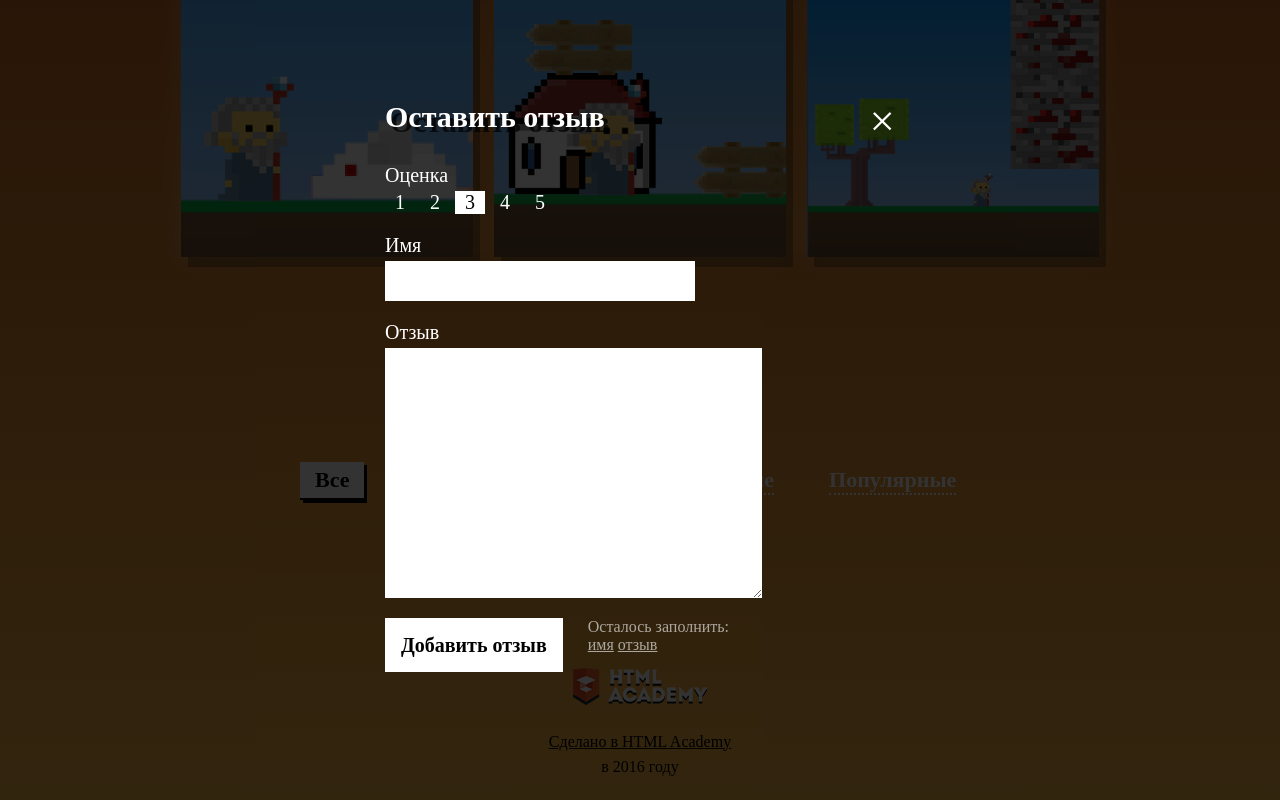
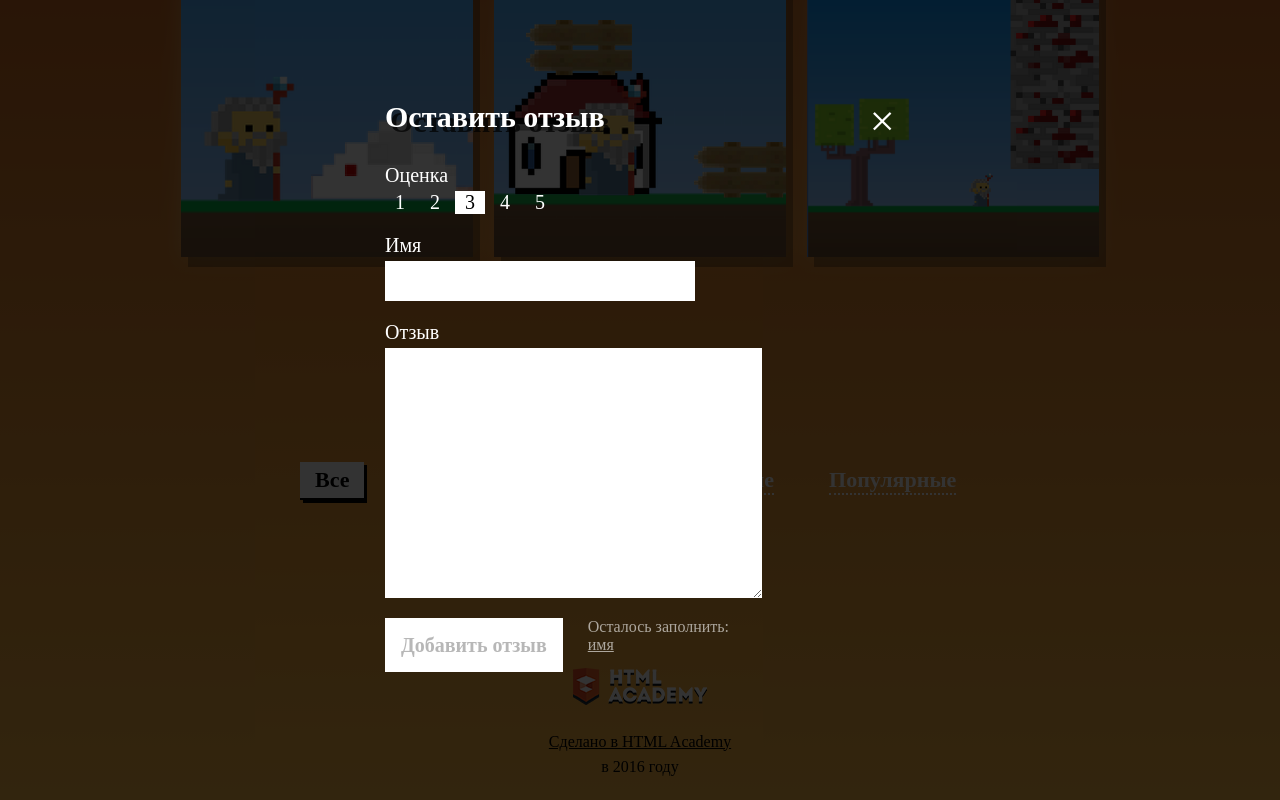
Before and after one commit to faviru/71928-code-and-magick, a website: page index.html in a window 1280 px wide. Both pictures are taken after a click on the element "+ Добавить свой". Shown: the part 1162-1962 px from the top of the page. Drawn offline with Linux system fonts and the light colour scheme; a web font is replaced by a local one.

Commit message:
Модуль 3 задание 1
Добавлена валидация формы отправки отзыва

```diff
--- a/index.html
+++ b/index.html
@@ -66,7 +66,7 @@
 
     <fieldset class="review-form-group review-form-group-mark">
       <span class="review-form-label">Оценка</span><br>
-      <input type="radio" name="review-mark" id="review-mark-1" value="1"><label class="review-mark-label review-mark-label-1" for="review-mark-2">1</label>
+      <input type="radio" name="review-mark" id="review-mark-1" value="1"><label class="review-mark-label review-mark-label-1" for="review-mark-1">1</label>
       <input type="radio" name="review-mark" id="review-mark-2" value="2"><label class="review-mark-label review-mark-label-2" for="review-mark-2">2</label>
       <input type="radio" name="review-mark" id="review-mark-3" value="3" checked><label class="review-mark-label review-mark-label-3" for="review-mark-3">3</label>
       <input type="radio" name="review-mark" id="review-mark-4" value="4"><label class="review-mark-label review-mark-label-4" for="review-mark-4">4</label>
--- a/js/form.js
+++ b/js/form.js
@@ -4,14 +4,71 @@
   var formContainer = document.querySelector('.overlay-container');
   var formOpenButton = document.querySelector('.reviews-controls-new');
   var formCloseButton = document.querySelector('.review-form-close');
+  var formSubmitButton = document.querySelector('.review-submit');
+  var reviewForm = document.querySelector('.review-form');
+  var nameField = reviewForm['review-name'];
+  var commentField = document.querySelector('.review-form-field-text');
+  var hintContainer = document.querySelector('.review-fields');
+  var nameHint = document.querySelector('.review-fields-name');
+  var commentHint = document.querySelector('.review-fields-text');
+  var reviewMarkContainer = document.querySelector('.review-form-group-mark').elements;
+  var reviewMark1 = reviewMarkContainer.namedItem('review-mark-1');
+  var reviewMark2 = reviewMarkContainer.namedItem('review-mark-2');
+  var reviewMark3 = reviewMarkContainer.namedItem('review-mark-3');
+  var reviewMark4 = reviewMarkContainer.namedItem('review-mark-4');
+  var reviewMark5 = reviewMarkContainer.namedItem('review-mark-5');
 
   formOpenButton.onclick = function(evt) {
     evt.preventDefault();
     formContainer.classList.remove('invisible');
+    nameField.setAttribute('required', 'true');
+    validateReviewForm();
   };
 
   formCloseButton.onclick = function(evt) {
     evt.preventDefault();
     formContainer.classList.add('invisible');
   };
+
+  function setCommentRequired() {
+    commentField.setAttribute('required', 'true');
+    validateReviewForm();
+  }
+
+  function removeCommentRequired() {
+    commentField.removeAttribute('required');
+    validateReviewForm();
+  }
+
+  function validateReviewForm() {
+    function setHintVisibility(field, hint) {
+      if (field.hasAttribute('required') && field.value == '') {
+        hint.classList.remove('invisible');
+        return true;
+      } else {
+        hint.classList.add('invisible');
+        return false;
+      }
+    }
+
+    var nameHintVisible = setHintVisibility(nameField, nameHint);
+    var commentHintVisible = setHintVisibility(commentField, commentHint);
+
+    if (nameHintVisible || commentHintVisible) {
+      hintContainer.classList.remove('invisible');
+      formSubmitButton.setAttribute('disabled', 'true');
+    } else {
+      hintContainer.classList.add('invisible');
+      formSubmitButton.removeAttribute('disabled');
+    }
+  }
+
+  reviewMark1.addEventListener('click', setCommentRequired);
+  reviewMark2.addEventListener('click', setCommentRequired);
+  reviewMark3.addEventListener('click', removeCommentRequired);
+  reviewMark4.addEventListener('click', removeCommentRequired);
+  reviewMark5.addEventListener('click', removeCommentRequired);
+  nameField.addEventListener('input', validateReviewForm);
+  commentField.addEventListener('input', validateReviewForm);
+
 })();
```
